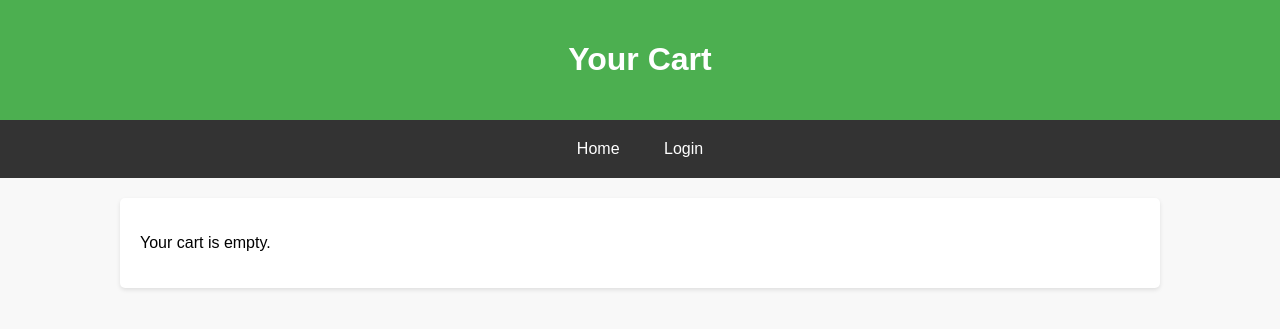
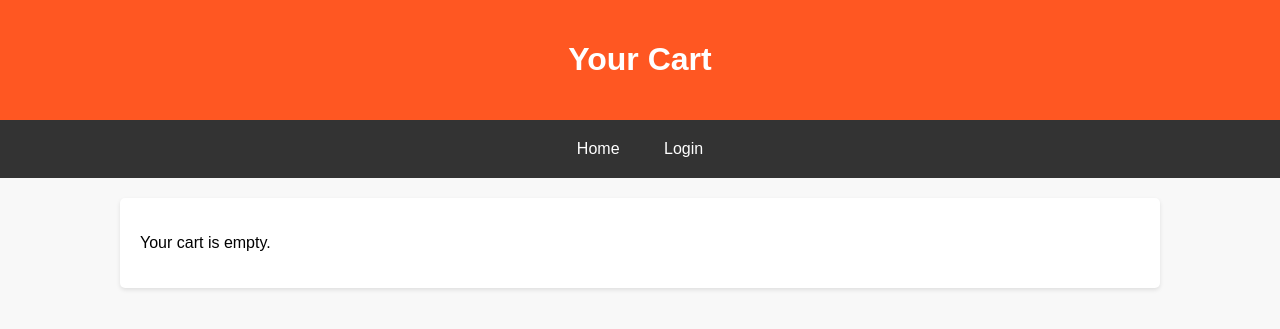
Before and after one commit to Harihkvent/Online-Grocery-Store, a PHP site: page /cart.php in a window 1280 px wide. Shown: the top 329 px of the page. Run offline with PHP 8.4, Linux system fonts and the light colour scheme.

```diff
--- a/cart.php
+++ b/cart.php
@@ -76,7 +76,7 @@ if (isset($_GET['action'])) {
       padding: 0;
     }
     header {
-      background: #4CAF50;
+      background: #FF5722;
       padding: 20px;
       text-align: center;
       color: #fff;
```
